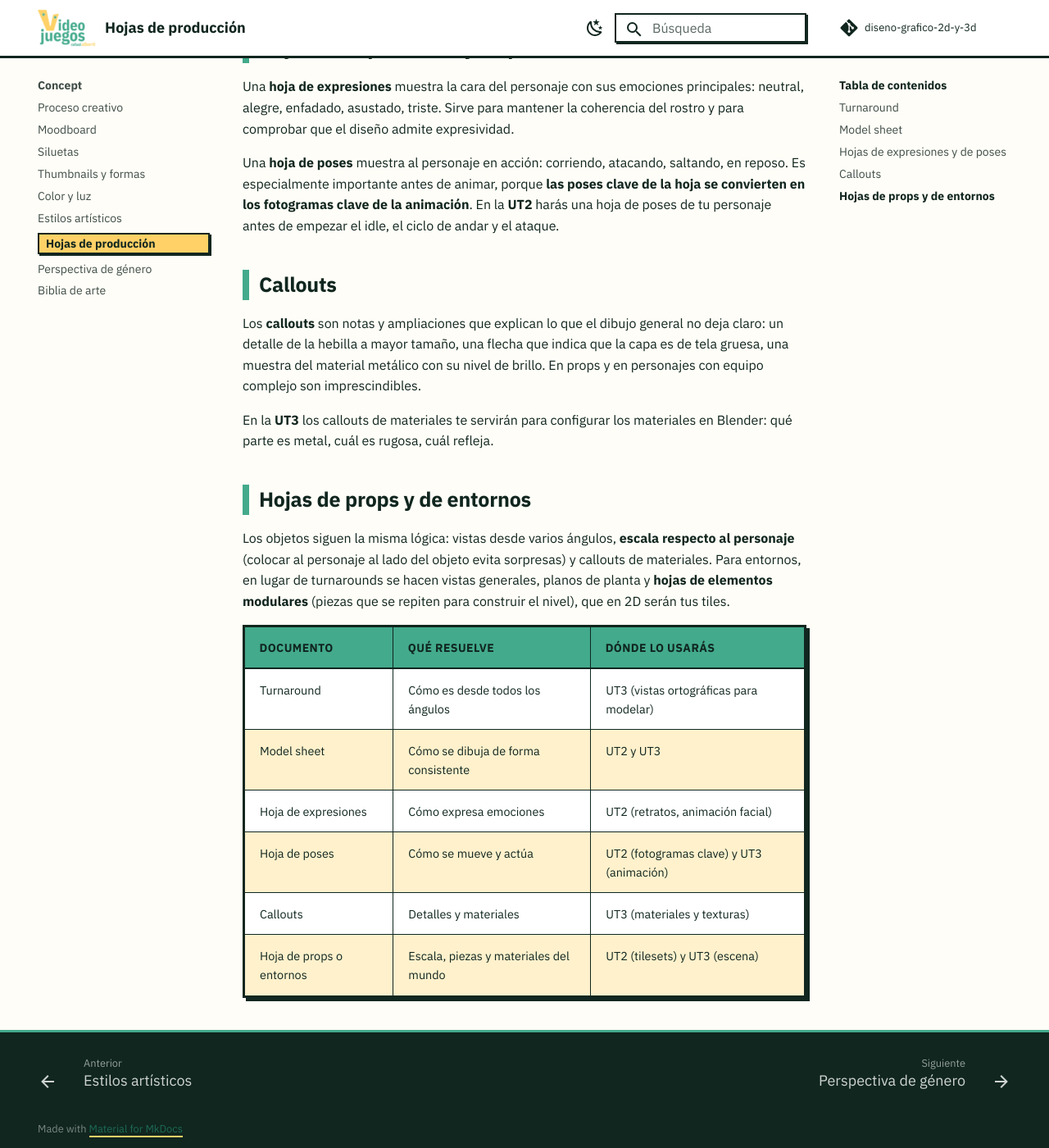
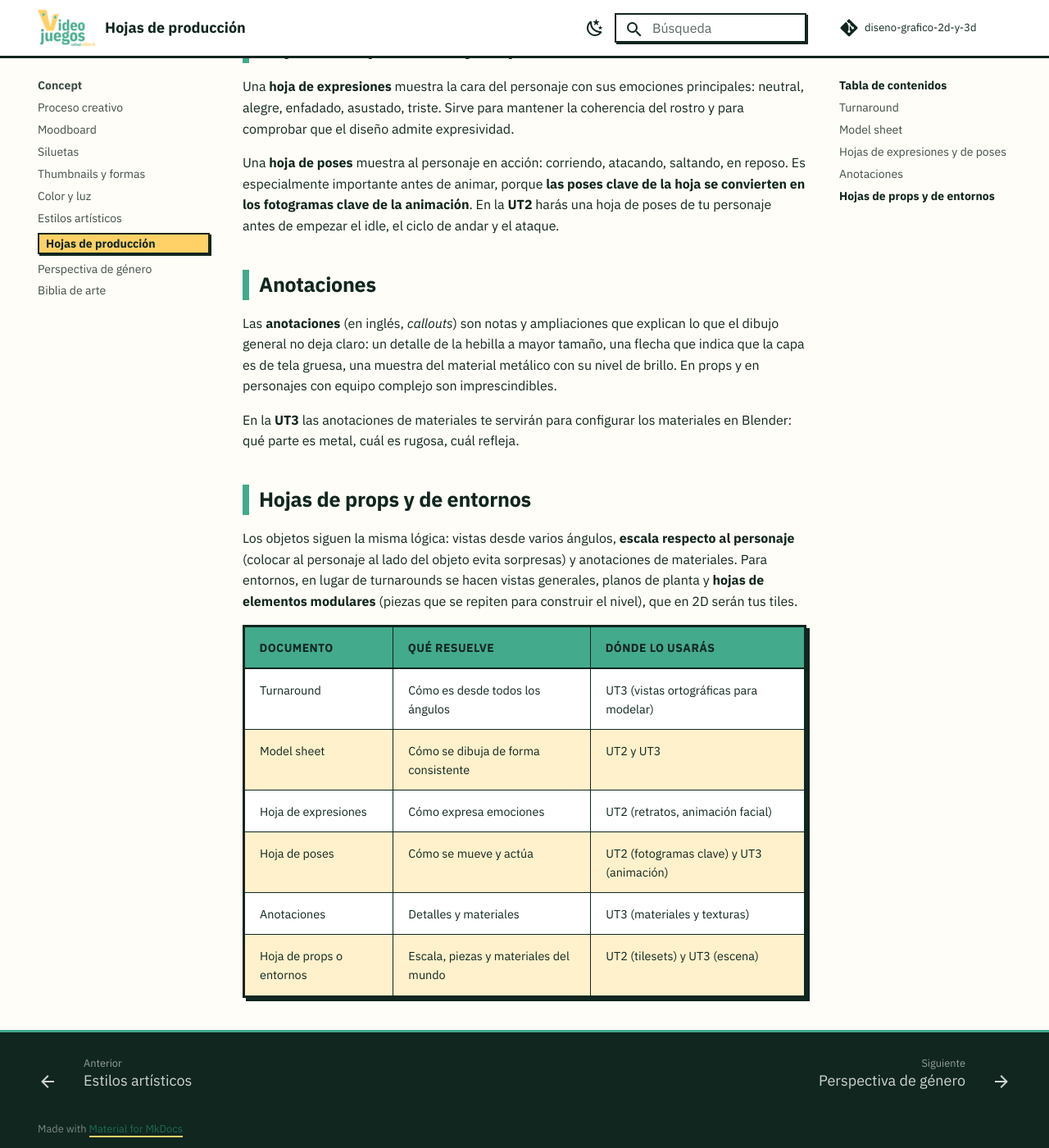
Before and after one commit to envasador/diseno-grafico-2d-y-3d, an MkDocs documentation site: the page built from docs/concept/hojas-de-produccion.md, in a window 1280 px wide and 1400 px high, scrolled down 2797 px. Shown: the whole window at 82% size. Built offline with MkDocs 1.6.1 and Material for MkDocs 9.7.7, drawn with Linux system fonts in a browser that asks for light colours; comment, search, counter and statistics services are not loaded.

Commit message:
Cambia callouts por anotaciones en todo el material
Co-Authored-By: Claude Opus 5.5 <noreply@anthropic.com>
Claude-Session: https://claude.ai/code/session_01UFgHgBDyfhK1YNW5mtQvr8

```diff
--- a/docs/concept/hojas-de-produccion.md
+++ b/docs/concept/hojas-de-produccion.md
@@ -38,15 +38,15 @@ Una **hoja de expresiones** muestra la cara del personaje con sus emociones prin
 
 Una **hoja de poses** muestra al personaje en acción: corriendo, atacando, saltando, en reposo. Es especialmente importante antes de animar, porque **las poses clave de la hoja se convierten en los fotogramas clave de la animación**. En la **UT2** harás una hoja de poses de tu personaje antes de empezar el idle, el ciclo de andar y el ataque.
 
-## Callouts
+## Anotaciones
 
-Los **callouts** son notas y ampliaciones que explican lo que el dibujo general no deja claro: un detalle de la hebilla a mayor tamaño, una flecha que indica que la capa es de tela gruesa, una muestra del material metálico con su nivel de brillo. En props y en personajes con equipo complejo son imprescindibles.
+Las **anotaciones** (en inglés, *callouts*) son notas y ampliaciones que explican lo que el dibujo general no deja claro: un detalle de la hebilla a mayor tamaño, una flecha que indica que la capa es de tela gruesa, una muestra del material metálico con su nivel de brillo. En props y en personajes con equipo complejo son imprescindibles.
 
-En la **UT3** los callouts de materiales te servirán para configurar los materiales en Blender: qué parte es metal, cuál es rugosa, cuál refleja.
+En la **UT3** las anotaciones de materiales te servirán para configurar los materiales en Blender: qué parte es metal, cuál es rugosa, cuál refleja.
 
 ## Hojas de props y de entornos
 
-Los objetos siguen la misma lógica: vistas desde varios ángulos, **escala respecto al personaje** (colocar al personaje al lado del objeto evita sorpresas) y callouts de materiales. Para entornos, en lugar de turnarounds se hacen vistas generales, planos de planta y **hojas de elementos modulares** (piezas que se repiten para construir el nivel), que en 2D serán tus tiles.
+Los objetos siguen la misma lógica: vistas desde varios ángulos, **escala respecto al personaje** (colocar al personaje al lado del objeto evita sorpresas) y anotaciones de materiales. Para entornos, en lugar de turnarounds se hacen vistas generales, planos de planta y **hojas de elementos modulares** (piezas que se repiten para construir el nivel), que en 2D serán tus tiles.
 
 | Documento | Qué resuelve | Dónde lo usarás |
 |---|---|---|
@@ -54,5 +54,5 @@ Los objetos siguen la misma lógica: vistas desde varios ángulos, **escala resp
 | Model sheet | Cómo se dibuja de forma consistente | UT2 y UT3 |
 | Hoja de expresiones | Cómo expresa emociones | UT2 (retratos, animación facial) |
 | Hoja de poses | Cómo se mueve y actúa | UT2 (fotogramas clave) y UT3 (animación) |
-| Callouts | Detalles y materiales | UT3 (materiales y texturas) |
+| Anotaciones | Detalles y materiales | UT3 (materiales y texturas) |
 | Hoja de props o entornos | Escala, piezas y materiales del mundo | UT2 (tilesets) y UT3 (escena) |
--- a/docs/proyectos/index.md
+++ b/docs/proyectos/index.md
@@ -13,7 +13,7 @@ A lo largo del curso harás **cuatro proyectos**. El primero está dedicado por
 
 El RA1 (el proceso creativo del arte conceptual) y el RA2 (la ilustración y la composición) se evalúan **enteros en el Proyecto 0**. Ahí tienes tiempo para recorrer el proceso de la pestaña [Concept](../concept/index.md) con calma y para equivocarte, que es parte del método.
 
-Ese concept **no te obliga a seguirlo después**. En los proyectos de producción puedes continuar con el mismo juego o cambiar a otro. Lo que sí tiene cada uno es un **concept breve** de arranque, con lo imprescindible para producir con coherencia: en 2D, el contexto, la paleta, las siluetas a tamaño de sprite y la hoja de poses; en 3D, el turnaround y los callouts de materiales; en la cinemática, el storyboard y el color key. Ese concept breve va a la **[biblia de arte](../concept/biblia-de-arte.md)** del proyecto, no lleva nota propia y es requisito para que el proyecto se corrija.
+Ese concept **no te obliga a seguirlo después**. En los proyectos de producción puedes continuar con el mismo juego o cambiar a otro. Lo que sí tiene cada uno es un **concept breve** de arranque, con lo imprescindible para producir con coherencia: en 2D, el contexto, la paleta, las siluetas a tamaño de sprite y la hoja de poses; en 3D, el turnaround y las anotaciones de materiales; en la cinemática, el storyboard y el color key. Ese concept breve va a la **[biblia de arte](../concept/biblia-de-arte.md)** del proyecto, no lleva nota propia y es requisito para que el proyecto se corrija.
 
 ## Normas comunes de entrega
 
--- a/docs/proyectos/proyecto-concept.md
+++ b/docs/proyectos/proyecto-concept.md
@@ -72,7 +72,7 @@ Eso sí, cada paso da evidencias para algunos criterios de la rúbrica, y si te
 
 ## Lo que no se pide en este proyecto
 
-El **turnaround**, el model sheet, las hojas de expresiones y de poses y los callouts de materiales **no forman parte del Proyecto 0**. Los tienes explicados en [hojas de producción](../concept/hojas-de-produccion.md) porque los vas a necesitar más adelante: la hoja de poses en el concept breve del Proyecto 1 (2D), y el turnaround y los callouts en el del Proyecto 2 (3D), donde te servirán para modelar en Blender.
+El **turnaround**, el model sheet, las hojas de expresiones y de poses y las anotaciones de materiales **no forman parte del Proyecto 0**. Los tienes explicados en [hojas de producción](../concept/hojas-de-produccion.md) porque los vas a necesitar más adelante: la hoja de poses en el concept breve del Proyecto 1 (2D), y el turnaround y las anotaciones en el del Proyecto 2 (3D), donde te servirán para modelar en Blender.
 
 ## Entrega
 
```
Also changed, not shown: docs/concept/biblia-de-arte.md (+1 -1 lines), docs/proyectos/proyecto-3d.md (+4 -4 lines), docs/ut3/index.md (+1 -1 lines).
